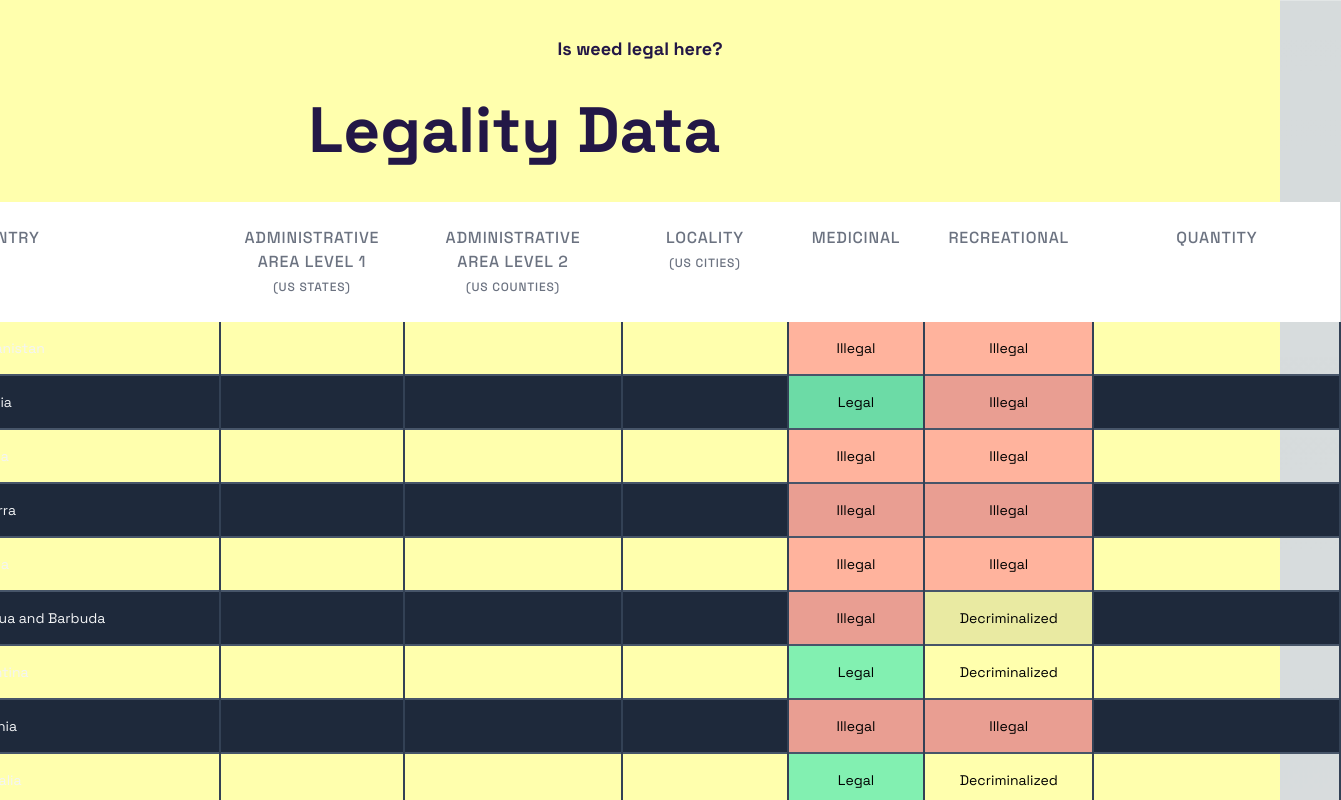
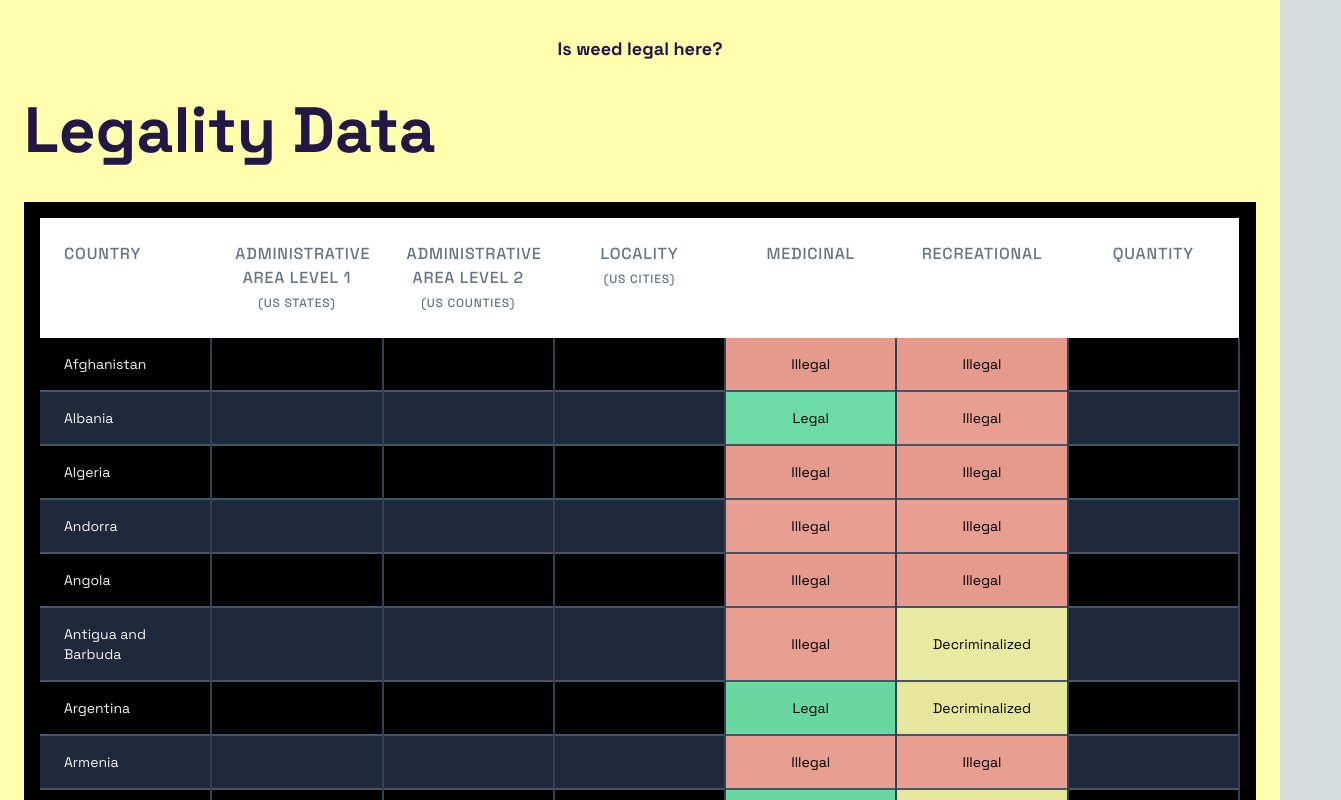
Before and after one commit to thegfnc/is-weed-legal-here, a Next.js app: page /admin in a window 1280 px wide. Shown: the top 800 px of the page, 1341 px wide, since content can reach past the window. Built offline with nearby package versions, Linux system fonts and the light colour scheme.

Commit message:
Fade between backround colors

```diff
--- a/app/admin/page.tsx
+++ b/app/admin/page.tsx
@@ -1,12 +1,6 @@
 import Heading from '../components/Heading'
 import legalityByCountry from '../data/legality-by-country'
 import { LegalStatus, LegalityByCountry } from '../types'
-
-const thClassName =
-  'px-6 py-6 text-s font-medium text-gray-500 uppercase tracking-wider'
-
-const tdClassName =
-  'px-6 py-4 whitespace-nowrap text-sm text-nowrap border-r-2 border-slate-700'
 
 type TableRow = {
   country: string
@@ -97,33 +91,37 @@ const getAdditionalCellStyles = (legalStatus: LegalStatus) => {
   }
 }
 
+const TH_CLASS_NAME =
+  'px-6 py-6 text-s font-medium text-gray-500 uppercase tracking-wider'
+
+const TD_CLASS_NAME = 'px-6 py-4 text-sm border-r-2 border-slate-700'
+
 export default function Admin() {
   const tableRows = flattenLegalityData(legalityByCountry)
 
   return (
-    <div className='m-10'>
-      <div className='mb-10'>
+    <div className='my-10 w-full'>
       <Heading text='Legality Data' />
-      </div>
-      <table className='min-w-full table-fixed border-collapse border-inherit text-center indent-0 text-gray-100'>
+      <div className='mt-10 w-full overflow-scroll bg-black p-4'>
+        <table className='w-full min-w-[1200px] table-fixed border-collapse border-inherit text-center indent-0 text-gray-100'>
           <thead className='sticky top-0 bg-white align-top'>
             <tr>
-            <th className={thClassName + ' text-left'}>Country</th>
-            <th className={thClassName}>
+              <th className={TH_CLASS_NAME + ' text-left'}>Country</th>
+              <th className={TH_CLASS_NAME}>
                 Administrative Area Level 1 <br />
                 <span className='text-xs'>(US States)</span>
               </th>
-            <th className={thClassName}>
+              <th className={TH_CLASS_NAME}>
                 Administrative Area Level 2 <br />
                 <span className='text-xs'>(US Counties)</span>
               </th>
-            <th className={thClassName}>
+              <th className={TH_CLASS_NAME}>
                 Locality <br />
                 <span className='text-xs'>(US Cities)</span>
               </th>
-            <th className={thClassName}>Medicinal</th>
-            <th className={thClassName}>Recreational</th>
-            <th className={thClassName}>Quantity</th>
+              <th className={TH_CLASS_NAME}>Medicinal</th>
+              <th className={TH_CLASS_NAME}>Recreational</th>
+              <th className={TH_CLASS_NAME}>Quantity</th>
             </tr>
           </thead>
           <tbody>
@@ -141,33 +139,41 @@ export default function Admin() {
                 index
               ) => (
                 <tr
-                key={country}
+                  key={
+                    country +
+                    administrativeAreaLevel1 +
+                    administrativeAreaLevel2 +
+                    locality
+                  }
                   className={`border-b-2 border-slate-600 hover:bg-slate-600 ${
                     index % 2 === 1 ? 'bg-slate-800' : 'bg-transparent'
                   }`}
                 >
-                <td className={tdClassName + ' text-left'}>{country}</td>
-                <td className={tdClassName}>{administrativeAreaLevel1}</td>
-                <td className={tdClassName}>{administrativeAreaLevel2}</td>
-                <td className={tdClassName}>{locality}</td>
+                  <td className={TD_CLASS_NAME + ' text-left'}>{country}</td>
+                  <td className={TD_CLASS_NAME}>{administrativeAreaLevel1}</td>
+                  <td className={TD_CLASS_NAME}>{administrativeAreaLevel2}</td>
+                  <td className={TD_CLASS_NAME}>{locality}</td>
                   <td
-                  className={tdClassName + getAdditionalCellStyles(medicinal)}
+                    className={
+                      TD_CLASS_NAME + getAdditionalCellStyles(medicinal)
+                    }
                   >
                     {medicinal}
                   </td>
                   <td
                     className={
-                    tdClassName + getAdditionalCellStyles(recreational)
+                      TD_CLASS_NAME + getAdditionalCellStyles(recreational)
                     }
                   >
                     {recreational}
                   </td>
-                <td className={tdClassName}>{quantity}</td>
+                  <td className={TD_CLASS_NAME}>{quantity}</td>
                 </tr>
               )
             )}
           </tbody>
         </table>
       </div>
+    </div>
   )
 }
--- a/app/components/BrowserLocation.tsx
+++ b/app/components/BrowserLocation.tsx
@@ -119,11 +119,7 @@ export default function BrowserLocation() {
   }, []) // eslint-disable-line react-hooks/exhaustive-deps
 
   return (
-    <div
-      className='mb-6 flex max-w-xl flex-col items-center text-[18px]'
-      // @ts-ignore
-      style={{ textWrap: 'balance' }}
-    >
+    <div className='mb-6 flex max-w-xl flex-col items-center text-balance text-[18px]'>
       {loadingState && (
         <>
           <div className='mt-10'>
--- a/app/components/Header.tsx
+++ b/app/components/Header.tsx
@@ -8,14 +8,18 @@ const Header = () => {
   const isVisible = pathname !== '/'
 
   return (
+    <header>
       <Link
         href='/'
-      className={`ease-out-expo text-[18px] font-bold leading-none transition-all duration-1000 ${
-        isVisible ? ' translate-y-0 opacity-100' : ' translate-y-16 opacity-0'
+        className={`ease-out-expo block text-[18px] font-bold leading-none transition-all duration-1000 ${
+          isVisible
+            ? ' visible translate-y-0 opacity-100'
+            : ' invisible translate-y-8 opacity-0'
         }`}
       >
         Is weed legal here?
       </Link>
+    </header>
   )
 }
 
--- a/app/components/Heading.tsx
+++ b/app/components/Heading.tsx
@@ -4,11 +4,7 @@ type HeadingProps = {
 
 const Heading = ({ text }: HeadingProps) => {
   return (
-    <h1
-      className='max-w-6xl text-[48px] font-bold leading-none md:text-[64px]'
-      // @ts-ignore
-      style={{ textWrap: 'balance' }}
-    >
+    <h1 className='text-balance text-[48px] font-bold leading-none md:text-[64px]'>
       {text}
     </h1>
   )
--- /dev/null
+++ b/app/components/PageWrapper.tsx
@@ -0,0 +1,28 @@
+'use client'
+
+import { useState } from 'react'
+import {
+  BackgroundColor,
+  BackgroundColorContext,
+  SetBackgroundColorContext,
+} from '../contexts/backgroundColorContext'
+
+type PageWrapperProps = {
+  children: React.ReactNode
+}
+
+export default function PageWrapper({ children }: PageWrapperProps) {
+  const [backgroundColor, setBackgroundColor] = useState(BackgroundColor.YELLOW)
+
+  return (
+    <BackgroundColorContext.Provider value={backgroundColor}>
+      <SetBackgroundColorContext.Provider value={setBackgroundColor}>
+        <div
+          className={`flex min-h-[100dvh] w-screen flex-col items-center justify-between ${backgroundColor} px-6 py-6 text-brand-purple transition-colors duration-500 md:py-10`}
+        >
+          {children}
+        </div>
+      </SetBackgroundColorContext.Provider>
+    </BackgroundColorContext.Provider>
+  )
+}
--- a/app/components/SubHeading.tsx
+++ b/app/components/SubHeading.tsx
@@ -4,11 +4,7 @@ type SubHeadingProps = {
 
 const SubHeading = ({ text }: SubHeadingProps) => {
   return (
-    <h2
-      className='mt-12 max-w-xl text-[20px] md:mt-12 md:text-[26px]'
-      // @ts-ignore
-      style={{ textWrap: 'balance' }}
-    >
+    <h2 className='mt-12 max-w-xl text-balance text-[20px] md:mt-12 md:text-[26px]'>
       {text}
     </h2>
   )
--- /dev/null
+++ b/app/contexts/backgroundColorContext.ts
@@ -0,0 +1,16 @@
+'use client'
+
+import { Dispatch, SetStateAction, createContext } from 'react'
+
+export enum BackgroundColor {
+  YELLOW = 'bg-brand-yellow',
+  GREEN = 'bg-brand-green',
+  RED = 'bg-brand-red',
+}
+
+export const BackgroundColorContext = createContext<BackgroundColor>(
+  BackgroundColor.YELLOW
+)
+export const SetBackgroundColorContext = createContext<
+  Dispatch<SetStateAction<BackgroundColor>>
+>(() => {})
--- a/app/helpers/getStringsForLegalityData.ts
+++ b/app/helpers/getStringsForLegalityData.ts
@@ -3,9 +3,10 @@ import { track } from '@vercel/analytics/server'
 import { MainImageType } from '@/app/data/images'
 import { GetLegalityDataForLocationReturn } from './getLegalityDataForLocation'
 import { CurrentLocation } from '@/app/types'
+import { BackgroundColor } from '../contexts/backgroundColorContext'
 
 type StringsData = {
-  bgColor: string
+  backgroundColor: BackgroundColor
   heading: string
   subHeading: string
   imageType: MainImageType | null
@@ -14,7 +15,7 @@ type StringsData = {
 }
 
 const defaultData: StringsData = {
-  bgColor: 'bg-brand-yellow',
+  backgroundColor: BackgroundColor.YELLOW,
   heading: 'Is weed legal here?',
   subHeading: '',
   imageType: null,
@@ -39,7 +40,7 @@ const getStringsForLegalityData = (
       legalityData.MEDICINAL === 'Legal' &&
       legalityData.RECREATIONAL === 'Legal'
     ) {
-      data.bgColor = 'bg-brand-green'
+      data.backgroundColor = BackgroundColor.GREEN
       data.heading = `Dude! Weed is totally legal in ${closestMatchLocation}`
       data.subHeading = 'Enjoy it! Need to buy some bud?'
       data.ctaLinkUrl = `https://www.google.com/maps/search/?api=1&query=dispensary+near+${currentLocation.postalCode}`
@@ -49,7 +50,7 @@ const getStringsForLegalityData = (
       legalityData.MEDICINAL === 'Illegal' &&
       legalityData.RECREATIONAL === 'Illegal'
     ) {
-      data.bgColor = 'bg-brand-red'
+      data.backgroundColor = BackgroundColor.RED
       data.heading = `Bruh! Unfortunately, weed is illegal in ${closestMatchLocation}`
       data.subHeading = 'That’s blows. But maybe you could help?'
       data.ctaLinkUrl = 'https://norml.org/act/'
--- a/app/layout.tsx
+++ b/app/layout.tsx
@@ -1,10 +1,16 @@
 import './styles/globals.css'
+
 import type { Metadata } from 'next'
 import { Space_Grotesk } from 'next/font/google'
 import { Analytics } from '@vercel/analytics/react'
 import Script from 'next/script'
-import Header from '@/app/components/Header'
-import Footer from '@/app/components/Footer'
+import PageWrapper from './components/PageWrapper'
+import Header from './components/Header'
+import Footer from './components/Footer'
+
+type RootLayoutProps = {
+  children: React.ReactNode
+}
 
 const spaceGrotesk = Space_Grotesk({
   subsets: ['latin'],
@@ -38,23 +44,15 @@ export const metadata: Metadata = {
   creator: 'The Good for Nothings Club',
 }
 
-export default function RootLayout({
-  children,
-}: {
-  children: React.ReactNode
-}) {
-  const bgColor = 'bg-brand-yellow'
-
+export default function RootLayout({ children }: RootLayoutProps) {
   return (
     <html lang='en'>
       <body className={spaceGrotesk.className}>
-        <div
-          className={`flex min-h-[100dvh] w-screen flex-col items-center justify-between ${bgColor} px-6 py-6 text-center text-brand-purple transition-colors duration-500 md:py-10`}
-        >
+        <PageWrapper>
           <Header />
           {children}
           <Footer />
-        </div>
+        </PageWrapper>
         <Analytics />
         <Script src='https://www.googletagmanager.com/gtag/js?id=G-3MCRMXW804' />
         <Script id='google-analytics'>
--- a/app/page.tsx
+++ b/app/page.tsx
@@ -2,6 +2,11 @@
 
 import dynamic from 'next/dynamic'
 
+import { useContext } from 'react'
+import {
+  BackgroundColor,
+  SetBackgroundColorContext,
+} from '@/app/contexts/backgroundColorContext'
 import Heading from './components/Heading'
 
 import getStringsForLegalityData from './helpers/getStringsForLegalityData'
@@ -11,10 +16,14 @@ const BrowserLocation = dynamic(() => import('./components/BrowserLocation'), {
 })
 
 export default function Home() {
-  const { bgColor, heading } = getStringsForLegalityData(null, null)
+  const setBackgroundColor = useContext(SetBackgroundColorContext)
+
+  const { heading } = getStringsForLegalityData(null, null)
+
+  setBackgroundColor(BackgroundColor.YELLOW)
 
   return (
-    <main className='flex flex-col items-center py-24'>
+    <main className='flex flex-col items-center py-24 text-center'>
       <Heading text={heading} />
       <BrowserLocation />
     </main>
--- a/app/result/[country]/[administrativeAreaLevel1]/[administrativeAreaLevel2]/[locality]/[postalCode]/page.tsx
+++ b/app/result/[country]/[administrativeAreaLevel1]/[administrativeAreaLevel2]/[locality]/[postalCode]/page.tsx
@@ -1,3 +1,5 @@
+'use client'
+
 import MainImage from '@/app/components/MainImage'
 import SubHeading from '@/app/components/SubHeading'
 import Heading from '@/app/components/Heading'
@@ -6,6 +8,8 @@ import CallToActionButton from '@/app/components/CallToActionButton'
 import getLegalityDataForLocation from '@/app/helpers/getLegalityDataForLocation'
 import getStringsForLegalityData from '@/app/helpers/getStringsForLegalityData'
 import { CurrentLocation } from '@/app/types'
+import { useContext } from 'react'
+import { SetBackgroundColorContext } from '@/app/contexts/backgroundColorContext'
 
 type ResultProps = {
   params: CurrentLocation
@@ -20,6 +24,8 @@ export default function Result({
     postalCode,
   },
 }: ResultProps) {
+  const setBackgroundColor = useContext(SetBackgroundColorContext)
+
   const currentLocation = {
     country: decodeURIComponent(country),
     administrativeAreaLevel1: decodeURIComponent(administrativeAreaLevel1),
@@ -29,12 +35,22 @@ export default function Result({
   }
 
   const legalityData = getLegalityDataForLocation(currentLocation)
-  const { bgColor, heading, subHeading, imageType, ctaLinkUrl, ctaButtonText } =
-    getStringsForLegalityData(legalityData, currentLocation)
+  const {
+    backgroundColor,
+    heading,
+    subHeading,
+    imageType,
+    ctaLinkUrl,
+    ctaButtonText,
+  } = getStringsForLegalityData(legalityData, currentLocation)
+
+  setBackgroundColor(backgroundColor)
 
   return (
-    <main className='flex flex-col items-center py-24'>
-      <Heading text={heading} />
+    <main className='flex flex-col items-center py-24 text-center'>
+      <div className='max-w-6xl'>
+        <Heading text={heading} />
+      </div>
       {subHeading && <SubHeading text={subHeading} />}
       {imageType && <MainImage type={imageType} />}
       {ctaLinkUrl && (
```
Also changed, not shown: next.config.js (+3 -5 lines), 1 other file (tests, documents, lock files or other folders). Lines whose indentation alone changed are shown as unchanged.
